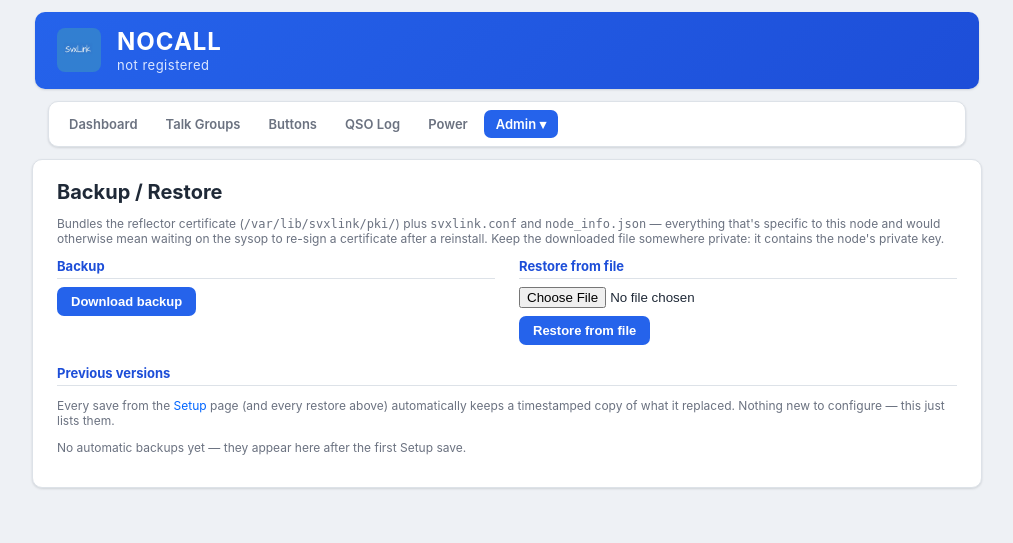
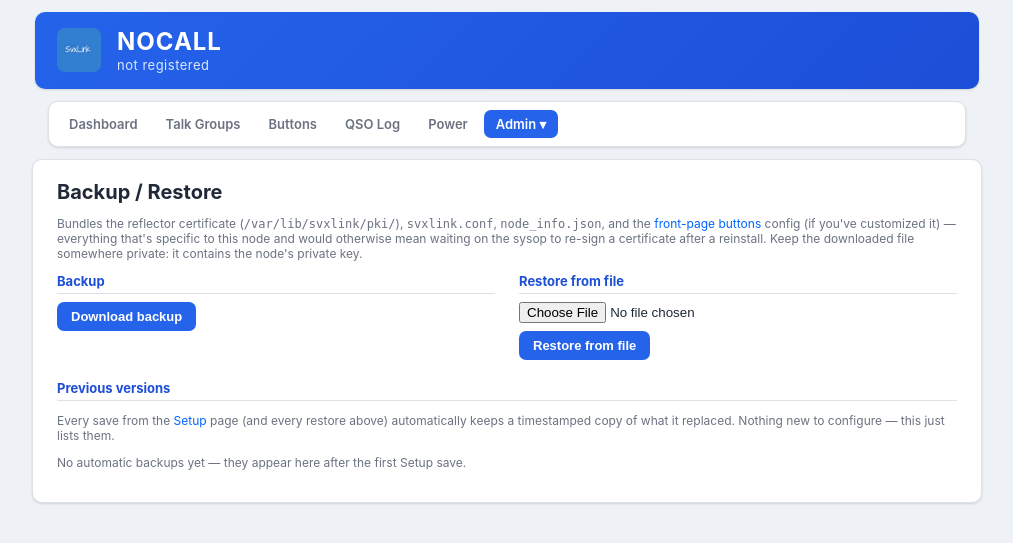
Before and after one commit to mrspock64/hotspot-image, a PHP site: page /backup/ in a window 1280 px wide. Shown: the top 543 px of the page, without its empty margins (133-1146 px from the left). Run offline with PHP 8.4, Linux system fonts and the light colour scheme.

Commit message:
Include front-page buttons config in the backup/restore bundle
Reported: the backup was missing dashboard_buttons.json -- customized
front-page buttons would have been lost on a reinstall/restore, unlike
everything else the Setup page owns.

Included conditionally (only if /etc/svxlink/dashboard_buttons.json
exists) since it's only created once someone actually saves the Buttons
page at least once -- before that, the buttons come from config.inc.php's
KEY1..10 constants shipped with the dashboard code itself, not
node-specific state worth backing up.

Restore follows the same pattern as svxlink.conf/node_info.json: validates
it's actual JSON before touching anything, backs up whatever's currently
there with a timestamp first, sudo cp (matching how buttons_store.php's
own saveButtons() already writes this file).

Verified on svxlinkuhf: built a real backup, confirmed via `unzip -l` it
now contains dashboard_buttons.json alongside the other three, and
restored that same backup back onto itself (the same no-op-restore safety
discipline as the .zip switch) -- got "Restored dashboard_buttons.json",
confirmed the buttons page still renders correctly and svxlink.conf's
MONITOR_TGS/CTCSS_TO_TG were untouched afterward.

Co-Authored-By: Claude Sonnet 5 <noreply@anthropic.com>

```diff
--- a/dashboard/backup/index.php
+++ b/dashboard/backup/index.php
@@ -44,11 +44,12 @@ p.hint { color: var(--mx-text-dim); font-size: 12px; }
   <h1>Backup / Restore</h1>
 
 <p class="hint">
-Bundles the reflector certificate (<code>/var/lib/svxlink/pki/</code>) plus
-<code>svxlink.conf</code> and <code>node_info.json</code> — everything that's
-specific to this node and would otherwise mean waiting on the sysop to
-re-sign a certificate after a reinstall. Keep the downloaded file somewhere
-private: it contains the node's private key.
+Bundles the reflector certificate (<code>/var/lib/svxlink/pki/</code>),
+<code>svxlink.conf</code>, <code>node_info.json</code>, and the
+<a href="/buttons/">front-page buttons</a> config (if you've customized
+it) — everything that's specific to this node and would otherwise mean
+waiting on the sysop to re-sign a certificate after a reinstall. Keep the
+downloaded file somewhere private: it contains the node's private key.
 </p>
 
 <?php foreach ($errors as $err): ?>
--- a/dashboard/backup/lib.php
+++ b/dashboard/backup/lib.php
@@ -10,6 +10,7 @@
 define('PKI_DIR', '/var/lib/svxlink/pki');
 define('SVX_CONF_FILE', '/etc/svxlink/svxlink.conf');
 define('NODE_INFO_FILE_PATH', '/etc/svxlink/node_info.json');
+define('BUTTONS_CONFIG_FILE_PATH', '/etc/svxlink/dashboard_buttons.json');
 
 /**
  * Build the backup zip into a temp file and return its path. Caller is
@@ -36,17 +37,34 @@ function buildBackupZip(): string
     // 0600 mode into the staging dir, which www-data can't read back to
     // zip up itself. Only the final chmod hands the finished archive back
     // to www-data.
+    // dashboard_buttons.json only exists once someone has actually saved
+    // the Buttons page at least once (before that the front-page buttons
+    // come from config.inc.php's KEY1..10 constants, shipped with the
+    // dashboard code itself, not node-specific state) -- include it if
+    // present, skip it silently otherwise rather than failing the backup.
+    $hasButtonsConfig = is_file(BUTTONS_CONFIG_FILE_PATH);
+    $zipMembers = 'pki svxlink.conf node_info.json' . ($hasButtonsConfig ? ' dashboard_buttons.json' : '');
+
     $stagingDir = sys_get_temp_dir() . '/hs-backup-' . uniqid();
-    $cmd = sprintf(
-        'sudo mkdir -p %s && sudo cp -a %s %s/pki && sudo cp %s %s %s/ '
-        . '&& (cd %s && sudo zip -rq %s pki svxlink.conf node_info.json) '
-        . '&& sudo chmod 644 %s && sudo rm -rf %s',
+    $format = 'sudo mkdir -p %s && sudo cp -a %s %s/pki && sudo cp %s %s %s/ '
+        . ($hasButtonsConfig ? '&& sudo cp %s %s/ ' : '')
+        . '&& (cd %s && sudo zip -rq %s %s) '
+        . '&& sudo chmod 644 %s && sudo rm -rf %s';
+    $args = [
         escapeshellarg($stagingDir),
         escapeshellarg(PKI_DIR), escapeshellarg($stagingDir),
         escapeshellarg(SVX_CONF_FILE), escapeshellarg(NODE_INFO_FILE_PATH), escapeshellarg($stagingDir),
-        escapeshellarg($stagingDir), escapeshellarg($tmpFile),
-        escapeshellarg($tmpFile), escapeshellarg($stagingDir)
-    );
+    ];
+    if ($hasButtonsConfig) {
+        $args[] = escapeshellarg(BUTTONS_CONFIG_FILE_PATH);
+        $args[] = escapeshellarg($stagingDir);
+    }
+    $args[] = escapeshellarg($stagingDir);
+    $args[] = escapeshellarg($tmpFile);
+    $args[] = $zipMembers;
+    $args[] = escapeshellarg($tmpFile);
+    $args[] = escapeshellarg($stagingDir);
+    $cmd = vsprintf($format, $args);
     exec($cmd . ' 2>&1', $output, $exitCode);
 
     if ($exitCode !== 0 || !is_readable($tmpFile)) {
@@ -80,13 +98,15 @@ function restoreFromZip(string $zipPath): array
     $hasPki = false;
     $hasConf = false;
     $hasNodeInfo = false;
+    $hasButtonsConfig = false;
     foreach ($listing as $entry) {
         if (str_starts_with($entry, 'pki/')) $hasPki = true;
         if ($entry === 'svxlink.conf') $hasConf = true;
         if ($entry === 'node_info.json') $hasNodeInfo = true;
+        if ($entry === 'dashboard_buttons.json') $hasButtonsConfig = true;
     }
-    if (!$hasPki && !$hasConf && !$hasNodeInfo) {
-        throw new RuntimeException('This does not look like a hotspot-image backup (found none of pki/, svxlink.conf, node_info.json in it).');
+    if (!$hasPki && !$hasConf && !$hasNodeInfo && !$hasButtonsConfig) {
+        throw new RuntimeException('This does not look like a hotspot-image backup (found none of pki/, svxlink.conf, node_info.json, dashboard_buttons.json in it).');
     }
 
     $stagingDir = sys_get_temp_dir() . '/hs-restore-' . uniqid();
@@ -115,6 +135,17 @@ function restoreFromZip(string $zipPath): array
             @copy(NODE_INFO_FILE_PATH, NODE_INFO_FILE_PATH . '.bak-' . date('Ymd-His'));
             exec('sudo cp ' . escapeshellarg("$stagingDir/node_info.json") . ' ' . escapeshellarg(NODE_INFO_FILE_PATH) . ' 2>&1', $o4, $c4);
             $log[] = $c4 === 0 ? 'Restored node_info.json (previous version backed up).' : 'FAILED to restore node_info.json: ' . implode(' ', $o4);
+        }
+    }
+
+    if ($hasButtonsConfig && is_file("$stagingDir/dashboard_buttons.json")) {
+        if (json_decode(file_get_contents("$stagingDir/dashboard_buttons.json")) === null) {
+            $log[] = 'Skipped dashboard_buttons.json: the file in the backup is not valid JSON.';
+        } else {
+            exec('sudo cp ' . escapeshellarg(BUTTONS_CONFIG_FILE_PATH) . ' ' . escapeshellarg(BUTTONS_CONFIG_FILE_PATH . '.bak-' . date('Ymd-His')) . ' 2>&1');
+            exec('sudo cp ' . escapeshellarg("$stagingDir/dashboard_buttons.json") . ' ' . escapeshellarg(BUTTONS_CONFIG_FILE_PATH) . ' 2>&1', $o5, $c5);
+            exec('sudo chmod 644 ' . escapeshellarg(BUTTONS_CONFIG_FILE_PATH) . ' 2>&1');
+            $log[] = $c5 === 0 ? 'Restored dashboard_buttons.json (previous version backed up).' : 'FAILED to restore dashboard_buttons.json: ' . implode(' ', $o5);
         }
     }
 
```
